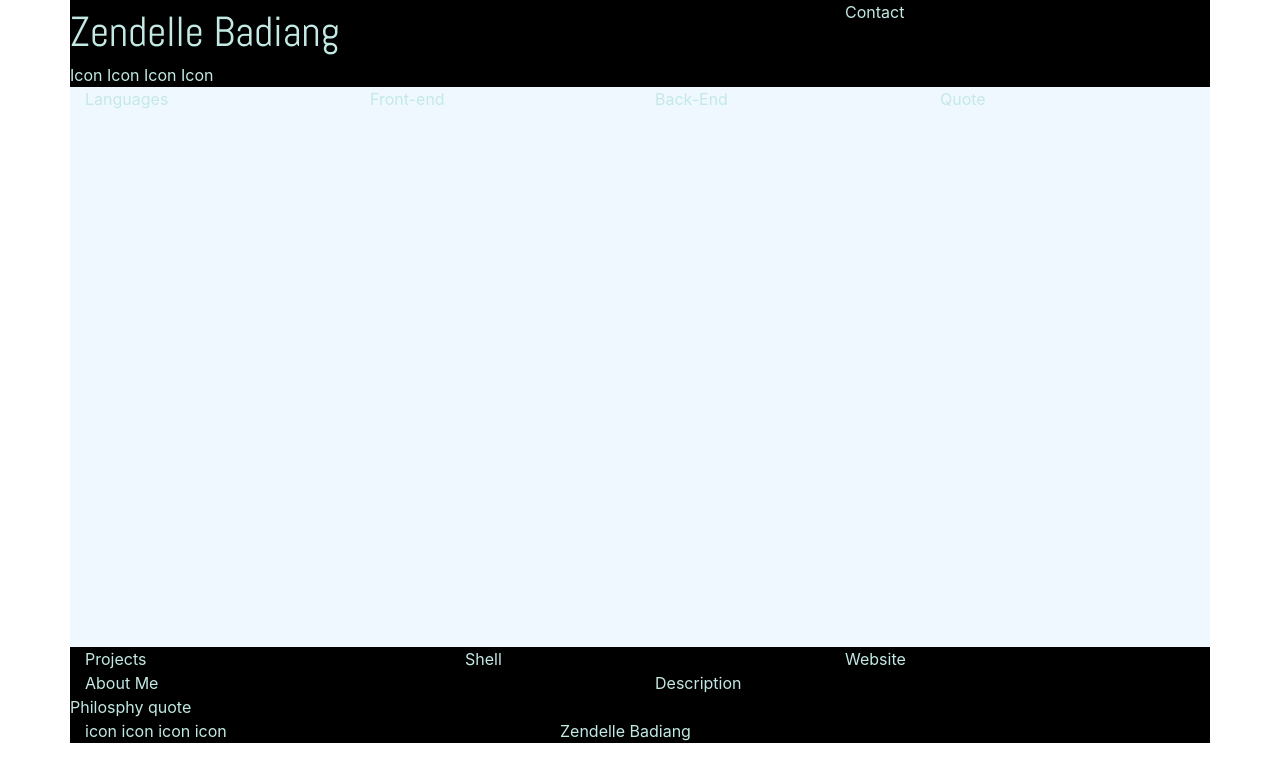
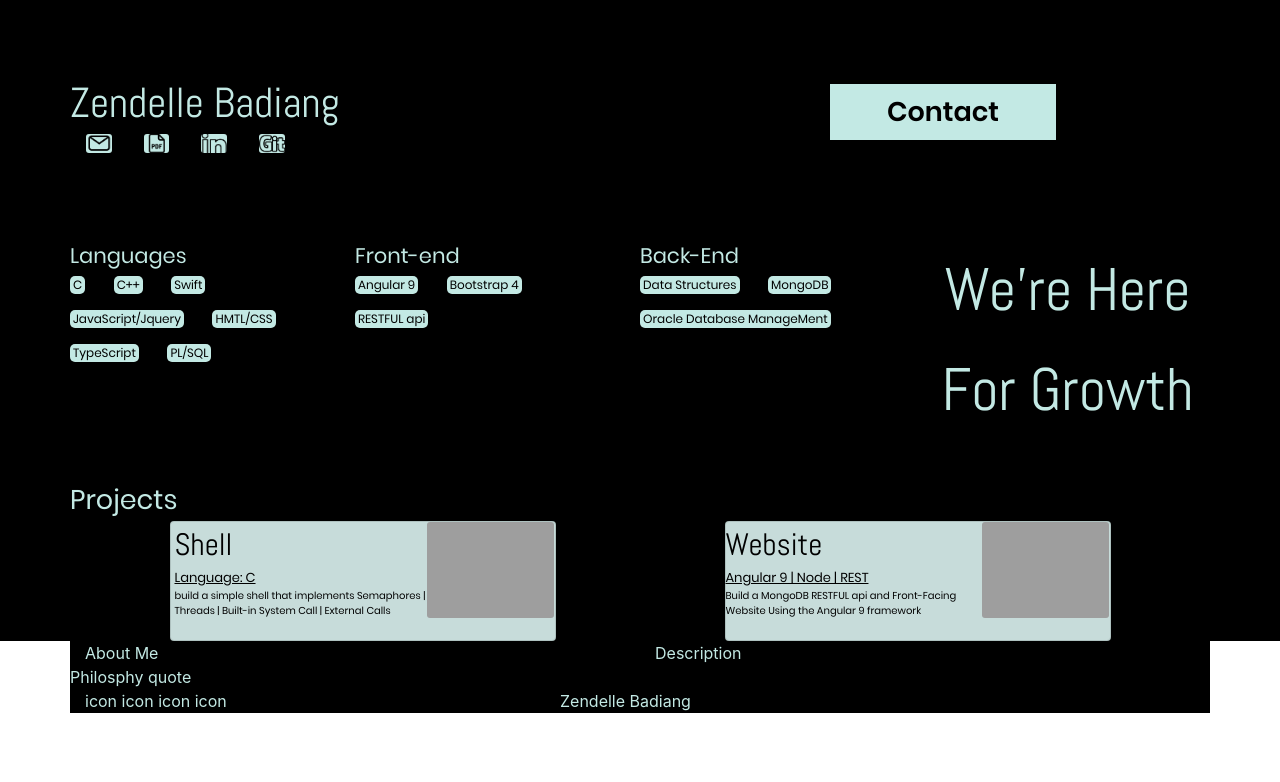
Before and after one commit to zendelleUD/website, an Angular app: page /home in a window 1280 px wide. Shown: the top 782 px of the page. Built offline with nearby package versions, Linux system fonts and the light colour scheme; grey boxes are pictures that could not be loaded.

Commit message:
added projects row with card

```diff
--- a/src/components/home/home.component.css
+++ b/src/components/home/home.component.css
@@ -28,9 +28,47 @@
     src: url(/assets/Fonts/Poppins/Poppins-SemiBold.ttf);
 }
 
-.container{
+.container, .container-fluid{
     background-color: black;
     color:#C3E9E4;
+}
+
+.icon{
+    width: 25.63px;
+    height: 19.52px;
+    background-color: #C3E9E4;
+    border-radius: 3px;
+    margin: 1rem;
+    margin-top:0;
+    background-size: cover;
+    background-position-y: center;
+}
+
+
+#top{
+    height: 30vh;
+}
+
+#top_content{
+
+    height: 100%;
+
+}
+
+.email-icon{
+    background-image: url(/assets/email.png);
+}
+
+.pdf-icon{
+    background-image: url(/assets/pdf.png);
+}
+
+.linkedin-icon{
+    background-image: url(/assets/linked_in.png);
+}
+
+.git-icon{
+    background-image: url(/assets/github.png);
 }
 
 
@@ -39,9 +77,85 @@
     font-size: 42px;
 }
 
+#contact{
+    font-family: Poppins-SemiBold;
+    font-size: 27px;
+
+    padding-right: 15%;
+    padding-left: 15%;
 
 
+
+    color: black;
+    background-color: #C3E9E4;
+}
+
 #middle{
-    height: 70vh;
-    background-color: aliceblue;
+    height: 30vh;
 }
+
+#skills_content{
+    height: 100%;
+    /* background-color: black; */
+}
+
+header, #skills{
+    font-family: Poppins-Regular;
+    font-size: 21px;
+}
+
+
+.pill{
+
+    font-family: Poppins-Regular;
+    font-size: 12px;
+
+    background-color: #C3E9E4;
+    border-radius: 5px;
+    color: black;
+    padding-left: 3px;
+    padding-right: 3px;
+    margin-right: 10%;
+}
+
+.quote{
+    font-family: Abel;
+    font-size: 60px;
+    line-height: 100px;
+    text-align: center;
+}
+
+
+#project, header{
+    font-family: Poppins-Regular;
+    font-size: 27px;
+}
+
+#project_card{
+    color: black;
+    background-color: #C7DCDA;
+    width: 386px;
+    height: 120px;
+
+}
+
+#project_title{
+
+    font-family: Abel;
+    font-size: 31px;
+}
+
+#project_header{
+    font-family: Poppins-Regular;
+    font-size: 13px;
+}
+
+#project_text{
+    font-family: Poppins-Regular;
+    font-size: 10px;
+}
+
+#project_img{
+    width: 127px;
+    height: 96px;
+}
--- a/src/components/home/home.component.html
+++ b/src/components/home/home.component.html
@@ -2,42 +2,128 @@
 
 
 
+<div class="container-fluid">
+    <div class="container" id="top">
 
-<div class="container">
-
-    <section class="row">
+        <section class="row align-items-center " id="top_content">
             <article class="col-8" >
                 <div class="row" id="name">Zendelle Badiang</div>
                 <div class="row">
-                Icon Icon Icon Icon
+                <i class="icon email-icon"></i>
+                <i class="icon pdf-icon"></i>
+                <i class="icon linkedin-icon"></i>
+                <i class="icon git-icon"></i>
+
                 </div>
 
             </article>
-        <article class="col-4">
-            Contact
+            <article class="col-4" >
+                <div class="row justify-content-middle">
+                    <p class="py-2" id="contact">Contact</p>
+                </div>
+
             </article>
         </section>
     </div>
+</div>
 
+<div class="container-fluid">
     <div class="container" id= "middle">
+        <section class="row justify-content-middle" id="skills_content">
+            <div class="col-3 px-0">
+                <header id="skills">Languages</header>
 
-    <div class="row">
-        <div class="col-3">Languages</div>
-        <div class="col-3">Front-end</div>
-        <div class="col-3">Back-End</div>
-        <div class="col-3">Quote</div>
+                    <div class="container mt-1">
+                        <article class="row">
+                            <ul class="pill">C</ul>
+                            <ul class="pill">C++</ul>
+                            <ul class="pill">Swift</ul>
+                            <ul class="pill">JavaScript/Jquery</ul>
+                            <ul class="pill">HMTL/CSS</ul>
+                            <ul class="pill">TypeScript</ul>
+                            <ul class="pill">PL/SQL</ul>
+                        </article>
+
+                    </div>
+            </div>
+            <div class="col-3 px-0">
+                    <header id="skills">Front-end</header>
+                    <div class="container mt-1">
+                        <article class="row">
+                            <ul class="pill">Angular 9</ul>
+                            <ul class="pill">Bootstrap 4</ul>
+                            <ul class="pill">RESTFUL api</ul>
+                        </article>
                     </div>
 
             </div>
+            <div class="col-3 px-0">
+                    <header id="skills">Back-End</header>
+                    <div class="container mt-1">
+                        <article class="row">
+                            <ul class="pill">Data Structures</ul>
+                            <ul class="pill">MongoDB</ul>
+                            <ul class="pill">Oracle Database ManageMent</ul>
+                        </article>
+                    </div>
+            </div>
 
-<div class="container">
-    <div class="row">
-        <div class="col-4">Projects</div>
-        <div class="col-4">Shell</div>
-        <div class="col-4">Website</div>
+            <!-- <div class="col-3">Quote</div> -->
+            <div class="col-3">
+                <blockquote class="quote">We’re Here For Growth</blockquote>
+            </div>
+
+        </section>
 
     </div>
 </div>
+
+<div class="container-fluid">
+    <div class="container">
+    <section class="row" id="project"><header>Projects</header></section>
+    <div class="row mx-auto">
+
+        <!-- <div class="container" id="card">
+
+        </div> -->
+        <div class="card mx-auto" id="project_card">
+            <div class="row justify-content-middle no-gutters">
+              <div class="col-md-8">
+                <div class="card-body p-0  m-0 ml-1">
+                  <p class="m-0" id="project_title">Shell</p>
+                  <p class="card-text m-0" id="project_header"><u>Language: C</u></p>
+                  <p class="card-text m-0" id="project_text">build a simple shell that implements Semaphores | Threads | Built-in System Call | External Calls </p>
+                </div>
+              </div>
+
+              <div class="col-md-4">
+                <img id="project_img" src="..." class="card-img" alt="...">
+              </div>
+            </div>
+          </div>
+
+          <div class="card mx-auto" style="color: black; background-color: #C7DCDA;width: 386px; height: 120px;">
+            <div class="row justify-content-middle no-gutters">
+              <div class="col-md-8">
+                <div class="card-body p-0  m-0">
+                  <p class="m-0" id="project_title">Website</p>
+                  <p class="card-text m-0" id="project_header"><u>Angular 9 | Node | REST</u></p>
+                  <p class="card-text m-0" id="project_text">Build a MongoDB RESTFUL api and Front-Facing Website Using the Angular 9 framework </p>
+                </div>
+              </div>
+
+              <div class="col-md-4">
+                <img id="project_img" src="..." class="card-img" alt="...">
+              </div>
+            </div>
+          </div>
+
+
+
+    </div>
+</div>
+</div>
+
 
 <div class="container">
     <div class="row" id="about_me">
```
Lines whose indentation alone changed are shown as unchanged.
